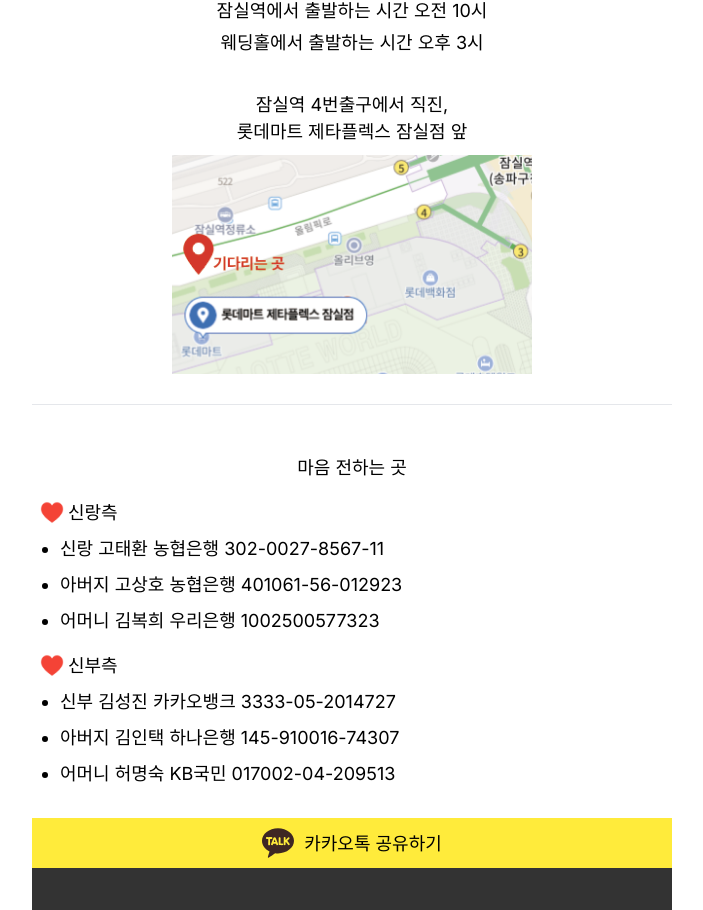
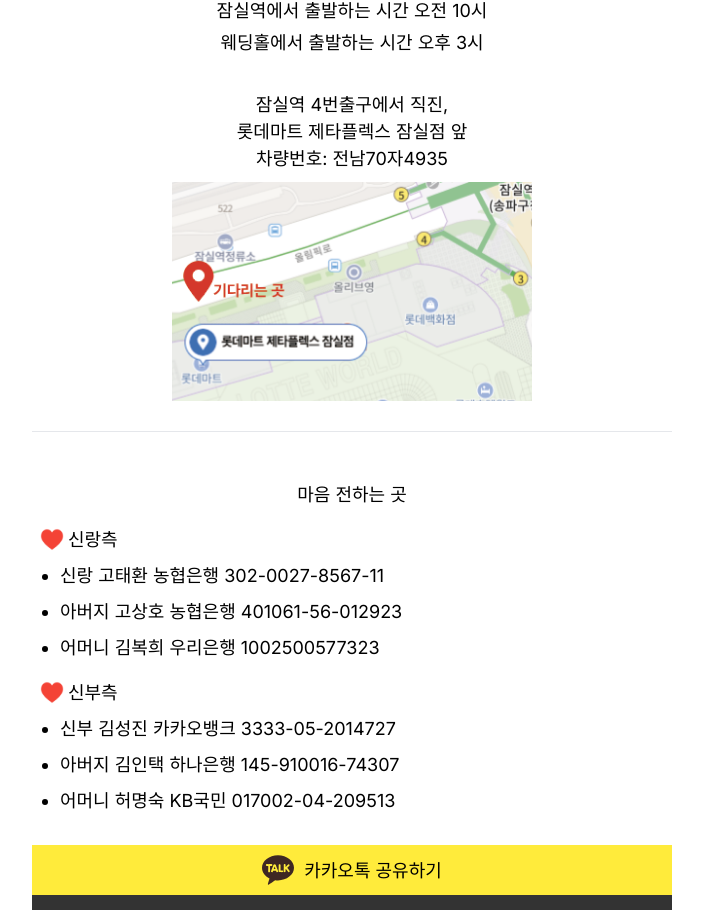
Before and after one commit to TaehwanGo/wedding-invitation, a Next.js app: page / in a window 1280 px wide. Shown: the part 3811-4721 px from the top of the page, without its empty margins (288-991 px from the left). Built offline with nearby package versions, Linux system fonts and the light colour scheme; a web font is replaced by a local one.

Commit message:
버스 차량번호 추가

```diff
--- a/src/app/page.tsx
+++ b/src/app/page.tsx
@@ -223,6 +223,7 @@
           <p className="mt-[5px]">웨딩홀에서 출발하는 시간 오후 3시</p>
           <p className="mt-[35px]">잠실역 4번출구에서 직진,</p>
           <p>롯데마트 제타플렉스 잠실점 앞</p>
+          <p>차량번호: 전남70자4935</p>
         </div>
         <div className="flex justify-center">
           <Link href="https://naver.me/FU39qtyx" target="_blank">
```
